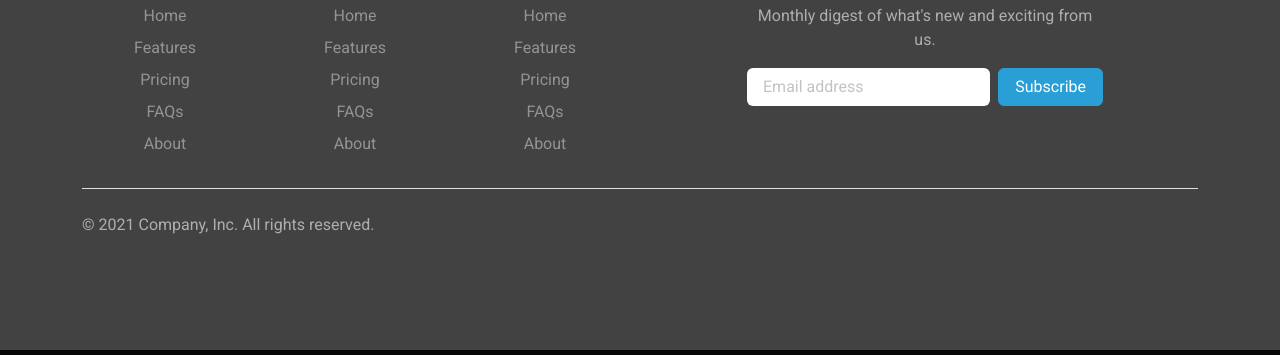
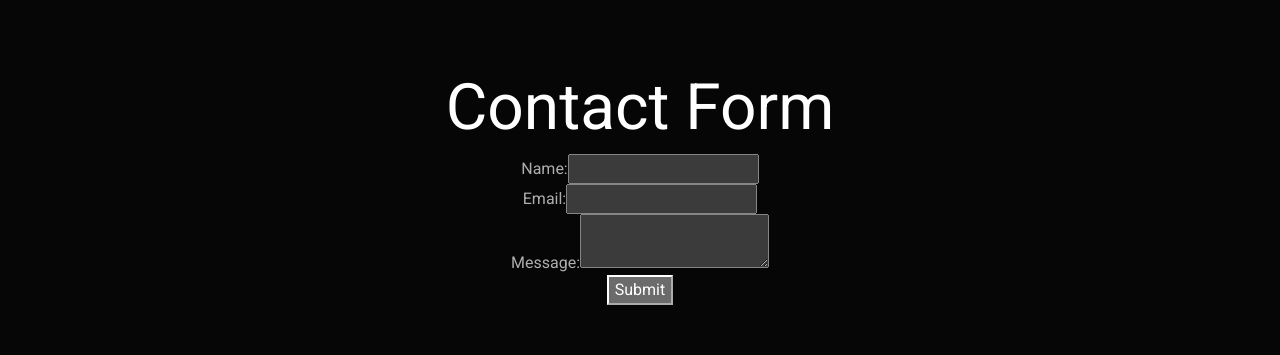
Before and after one commit to efegorkemumit/UdemyReactDjango, a React (Create React App) app in the folder frontend/: page /contact in a window 1280 px wide. Shown: the part 289-644 px from the top of the page. Built offline with nearby package versions, Linux system fonts and the light colour scheme; no server answers.

Commit message:
youtube efegorkemumit

```diff
--- a/frontend/src/App.js
+++ b/frontend/src/App.js
@@ -7,6 +7,9 @@ import AboutScreen from './screen/AboutScreen';
 import { BrowserRouter as Router, Route, Routes } from 'react-router-dom';
 import ProductScreen from './screen/ProductScreen';
 import CategoryWithProduct from './screen/CategoryWithProduct';
+import LoginScreen from './screen/LoginScreen';
+import ProductListScreen from './screen/ProductListScreen';
+import ContactScreen from './screen/ContactScreen';
 
 function App() {
   return (
@@ -20,6 +23,9 @@ function App() {
           <Route path="/about" element={<AboutScreen />} />
           <Route path="/products/:id" element={<ProductScreen />} />
           <Route path="/category/:id" element={<CategoryWithProduct />} />
+          <Route path="/login" element={<LoginScreen />} />
+          <Route path="/product" element={<ProductListScreen />} />
+          <Route path="/contact" element={<ContactScreen />} />
 
 
         </Routes>
--- a/frontend/src/actions/UserActions.js
+++ b/frontend/src/actions/UserActions.js
@@ -23,7 +23,7 @@ export const login = (username, password) => async (dispatch) => {
       },
     };
 
-    const { data } = await axios.post('/api/login/', { username, password }, config);
+    const { data } = await axios.post('http://127.0.0.1:8000/api/users/login/', { username, password }, config);
 
     dispatch({ type: USER_LOGIN_SUCCESS, payload: data });
     // You can save the user data in local storage or session storage here if needed.
--- a/frontend/src/component/Header.js
+++ b/frontend/src/component/Header.js
@@ -6,6 +6,7 @@ import NavDropdown from 'react-bootstrap/NavDropdown';
 import '../my.css'
 import {LinkContainer} from 'react-router-bootstrap'
 import NavMenu from './NavMenu';
+import { Link } from 'react-router-dom';
 
 
 function Headers() {
@@ -27,8 +28,12 @@ function Headers() {
                             <div className='header-top-left text-rigt header-align header-top-align'>
 
                             <Nav className="me-auto header-top-align ">
-            <Nav.Link href="#home"><i className="fa-solid fa-user"></i> Login</Nav.Link>
-            <Nav.Link href="#link"><i className="fa-sharp fa-solid fa-user-plus"></i> Register</Nav.Link>
+                            <LinkContainer to='/login'>
+  <Nav.Link><i className="fa-solid fa-user"></i> Login</Nav.Link>
+</LinkContainer>
+<LinkContainer to='/register'>
+         <Nav.Link><i className="fa-sharp fa-solid fa-user-plus"></i> Register</Nav.Link>
+         </LinkContainer>
             <NavDropdown title="Username" id="basic-nav-dropdown">
               <NavDropdown.Item href="#action/3.1"><i className="fa-solid fa-user"></i> Profile</NavDropdown.Item>
               <NavDropdown.Item href="#action/3.2">
@@ -107,13 +112,13 @@ function Headers() {
 
 
 
-            <LinkContainer to='/'>
+            <LinkContainer to='/Product'>
             <Nav.Link className='nav-header'> PRODUCT</Nav.Link>
             </LinkContainer>
             <LinkContainer to='/about'>
             <Nav.Link className='nav-header'> ABOUT US</Nav.Link>
             </LinkContainer>
-            <LinkContainer to='/'>
+            <LinkContainer to='/contact'>
             <Nav.Link className='nav-header'> CONTACT US</Nav.Link>
             </LinkContainer>
           </Nav>
--- a/frontend/src/my.css
+++ b/frontend/src/my.css
@@ -469,7 +469,11 @@
 {
     margin-bottom: 20px;
 }
-
+.loginPage
+{
+    margin-top: 150px;
+    margin-bottom: 150px;
+}
 .s1
 {
     color:#fa5460
--- /dev/null
+++ b/frontend/src/screen/ContactScreen.js
@@ -0,0 +1,66 @@
+import React, { useState } from "react";
+import '../my.css'
+
+function ContactScreen() {
+  const [formData, setFormData] = useState({
+    name: "",
+    email: "",
+    message: "",
+  });
+
+  const handleChange = (e) => {
+    const { name, value } = e.target;
+    setFormData((prevFormData) => ({
+      ...prevFormData,
+      [name]: value,
+    }));
+  };
+
+  const handleSubmit = (e) => {
+    e.preventDefault();
+    console.log("Form data submitted:", formData);
+  };
+
+  return (
+    <div className='loginPage'>
+      <h1>Contact Form</h1>
+      <form onSubmit={handleSubmit}>
+        <div>
+          <label htmlFor="name">Name:</label>
+          <input
+            type="text"
+            id="name"
+            name="name"
+            value={formData.name}
+            onChange={handleChange}
+            required
+          />
+        </div>
+        <div>
+          <label htmlFor="email">Email:</label>
+          <input
+            type="email"
+            id="email"
+            name="email"
+            value={formData.email}
+            onChange={handleChange}
+            required
+          />
+        </div>
+        <div>
+          <label htmlFor="message">Message:</label>
+          <textarea
+            id="message"
+            name="message"
+            value={formData.message}
+            onChange={handleChange}
+            required
+          />
+        </div>
+        <button type="submit">Submit</button>
+      </form>
+    </div>
+  );
+}
+
+export default ContactScreen;
--- a/frontend/src/screen/LoginScreen.js
+++ b/frontend/src/screen/LoginScreen.js
@@ -1,6 +1,8 @@
-import React, { useState } from 'react';
+import React, { useEffect, useState } from 'react';
 import { useDispatch, useSelector } from 'react-redux';
-import { login } from '../actions'; // Assuming you have created the login action.
+import { login } from '../actions/UserActions'; // Assuming you have created the login action.
+import { useLocation, useNavigate } from 'react-router-dom';
+import '../my.css'
 
 const LoginScreen = () => {
   const [username, setUsername] = useState('');
@@ -11,6 +13,18 @@ const LoginScreen = () => {
   const userLogin = useSelector((state) => state.userLogin);
   const { loading, error, userInfo } = userLogin;
 
+  const history = useNavigate()
+
+  const location = useLocation()
+  const redirect = location.search ? location.search.split('=')[1]:'/'
+
+  useEffect(()=>{
+    if(userInfo){
+        history(redirect)
+    }
+
+  }, [history, userInfo, redirect])
+
   const submitHandler = (e) => {
     e.preventDefault();
     // Dispatch the login action with the form data
@@ -18,7 +32,7 @@ const LoginScreen = () => {
   };
 
   return (
-    <div>
+    <div className='loginPage'>
       <h2>Login</h2>
       <form onSubmit={submitHandler}>
         <div>
--- /dev/null
+++ b/frontend/src/screen/ProductListScreen.js
@@ -0,0 +1,13 @@
+import React from 'react'
+import ProductList from '../component/ProductList'
+
+function ProductListScreen() {
+  return (
+    <div>
+
+<ProductList></ProductList>
+    </div>
+  )
+}
+
+export default ProductListScreen
--- a/frontend/src/store.js
+++ b/frontend/src/store.js
@@ -29,8 +29,17 @@ const rootReducer = combineReducers({
 // Create the Redux store
 const middleware = [thunk]
 
+const userInfoFromStorage = localStorage.getItem("userInfo")
+  ? JSON.parse(localStorage.getItem("userInfo"))
+  :null;
 
-const store = createStore(rootReducer,  composeWithDevTools(applyMiddleware(...middleware)))
+const initialState={
+  userLogin:{userInfo:userInfoFromStorage}
+
+}
+
+
+const store = createStore(rootReducer,initialState,  composeWithDevTools(applyMiddleware(...middleware)))
 
 
 export default store
```
Also changed, not shown: 1 other file (tests, documents, lock files or other folders).
